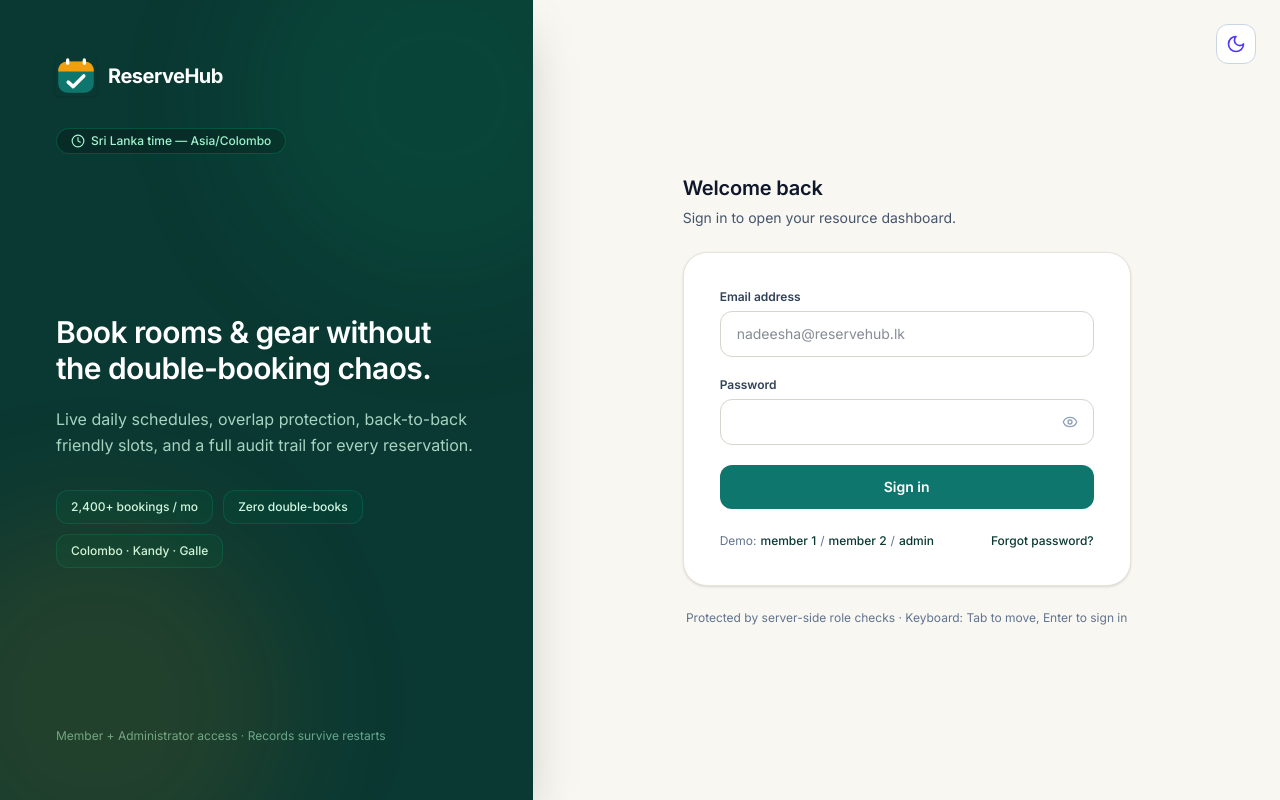
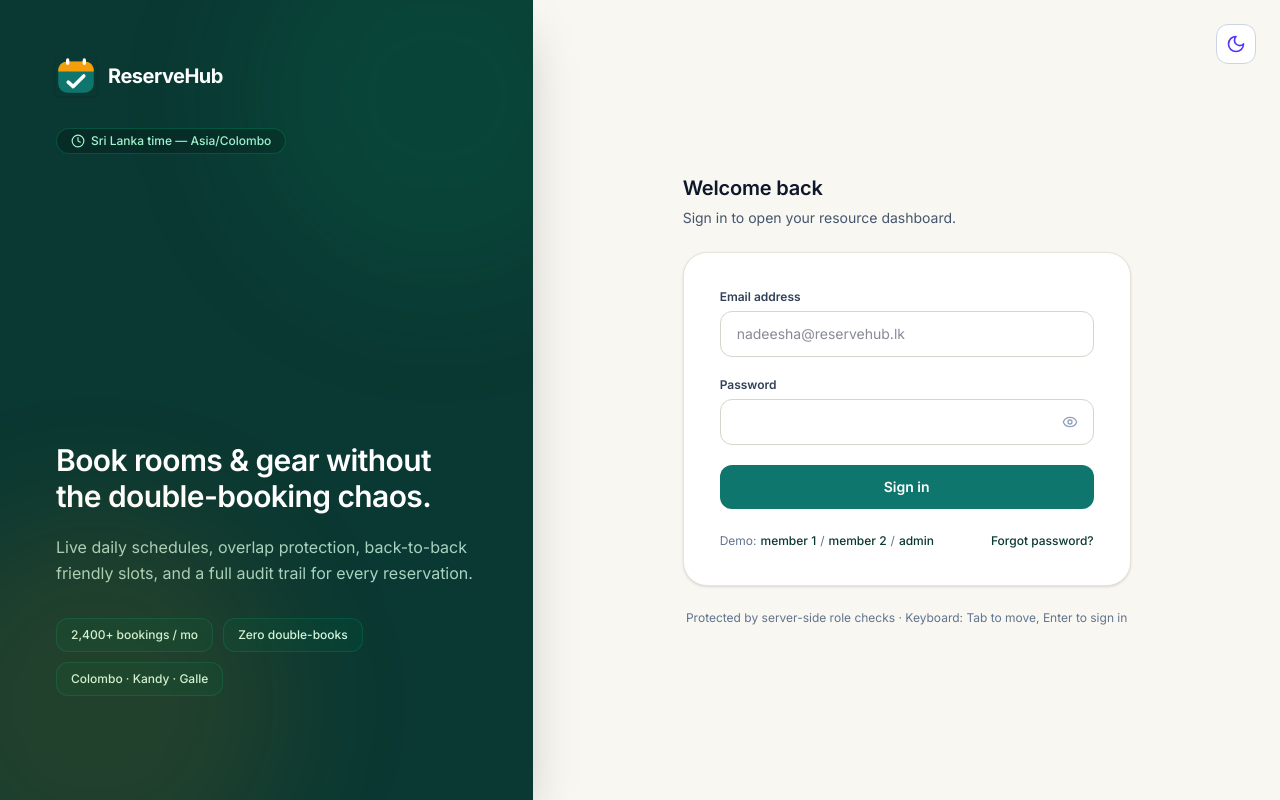
Before and after one commit to HimashaSawani/ReserveHub, a Next.js app: page /login in a window 1280 px wide. Built offline with nearby package versions, Linux system fonts and the light colour scheme; no server answers.

Commit message:
UI: remove bottom note text from login page

```diff
--- a/src/app/login/page.tsx
+++ b/src/app/login/page.tsx
@@ -51,11 +51,6 @@ export default async function LoginPage() {
             </div>
           </div>
         </div>
-
-        {/* Bottom: Note */}
-        <div className="text-xs text-emerald-200/60">
-          Member + Administrator access · Records survive restarts
-        </div>
       </section>
 
       {/* Right Column: Warm Cream Background with Login Form Card */}
```
